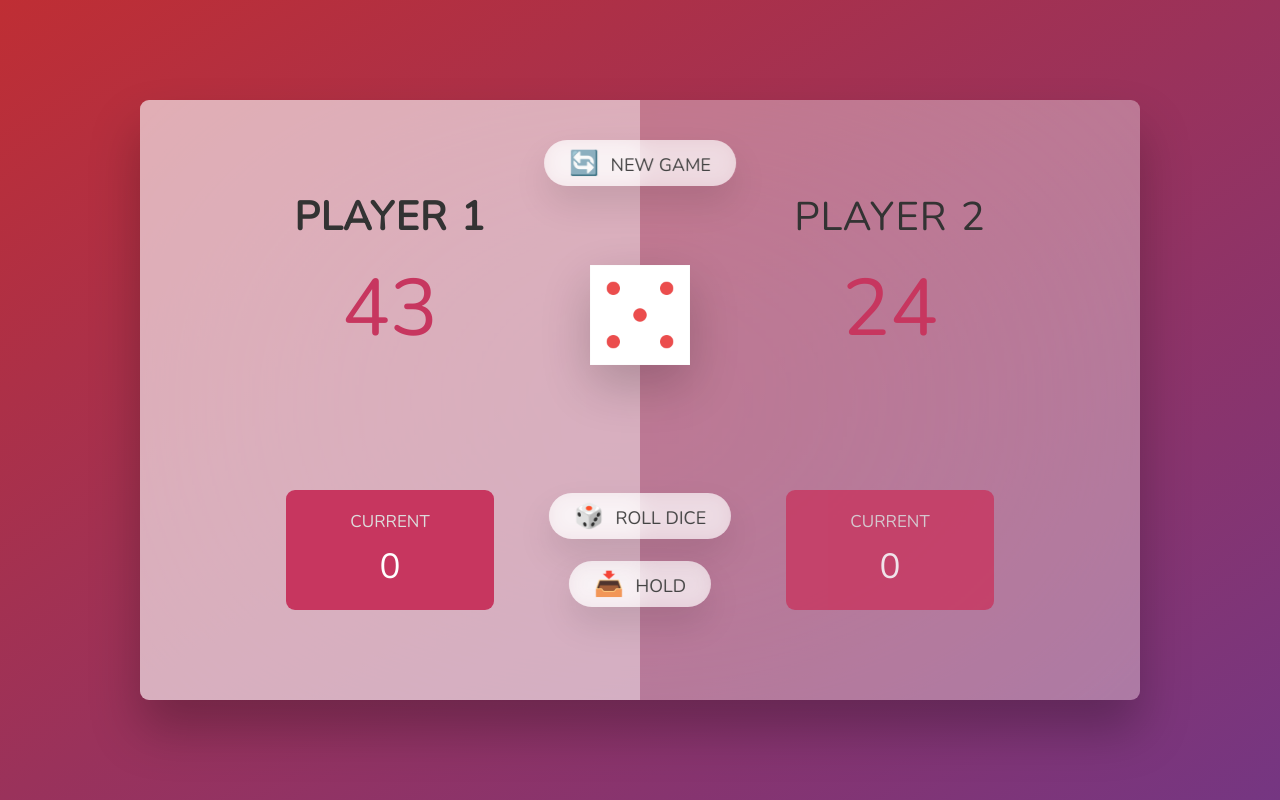
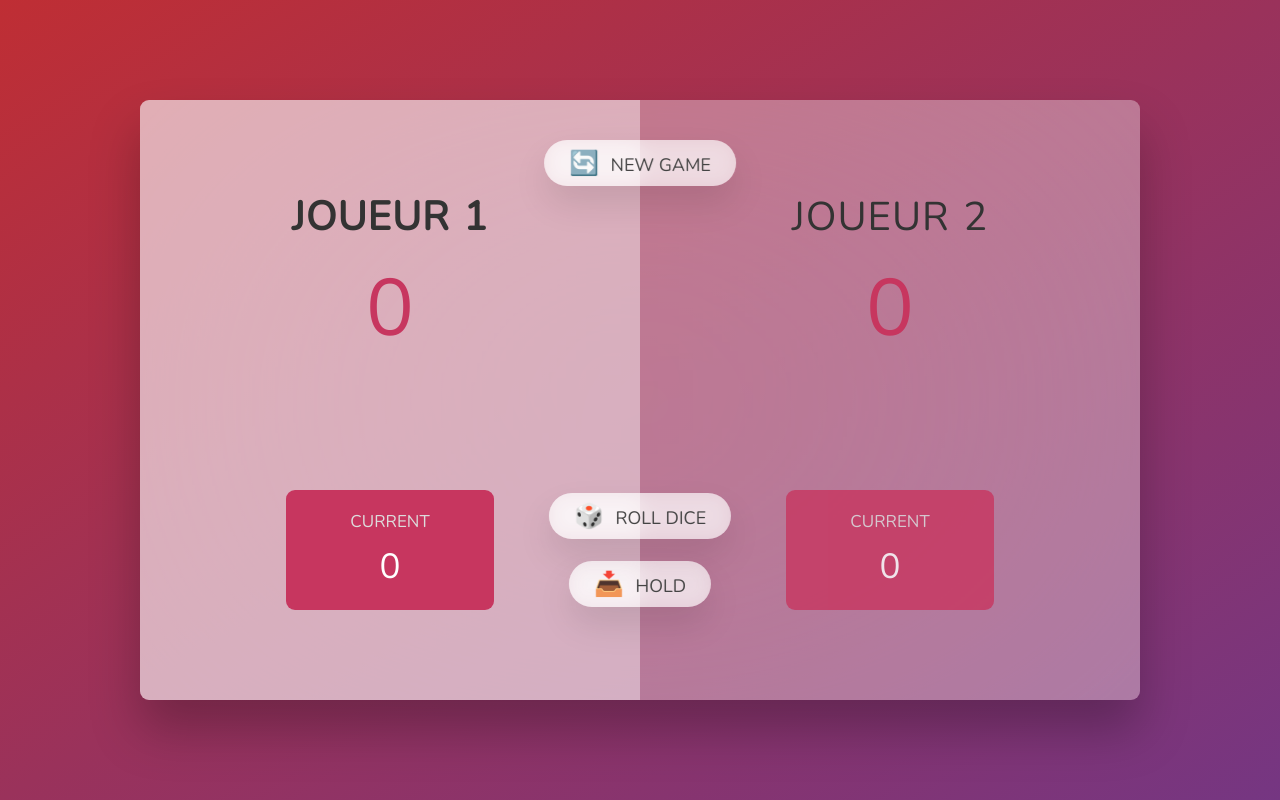
Before and after one commit to otscheck/pig-game, a plain HTML site: page index.html in a window 1280 px wide. Drawn offline with nearby package versions, Linux system fonts and the light colour scheme.

Commit message:
on continue lentement mais surement

```diff
--- a/index.html
+++ b/index.html
@@ -10,7 +10,7 @@
   <body>
     <main>
       <section class="player player--0 player--active">
-        <h2 class="name" id="name--0">Player 1</h2>
+        <h2 class="name" id="name--0">Joueur 1</h2>
         <p class="score" id="score--0">43</p>
         <div class="current">
           <p class="current-label">Current</p>
@@ -18,7 +18,7 @@
         </div>
       </section>
       <section class="player player--1">
-        <h2 class="name" id="name--1">Player 2</h2>
+        <h2 class="name" id="name--1">Joueur 2</h2>
         <p class="score" id="score--1">24</p>
         <div class="current">
           <p class="current-label">Current</p>
--- a/script.js
+++ b/script.js
@@ -1 +1,11 @@
 'use strict';
+
+// Sélectionner les éléments
+const score0El = document.getElementById('score--0');
+const score1El = document.getElementById('score--1');
+const diceEl = document.querySelector('.dice');
+
+// condition de départ
+score0El.textContent = 0;
+score1El.textContent = 0;
+diceEl.classList.add('hidden');
--- a/style.css
+++ b/style.css
@@ -165,3 +165,7 @@ main {
   font-weight: 700;
   color: #c7365f;
 }
+
+.hidden{
+  display: none;
+}
```
